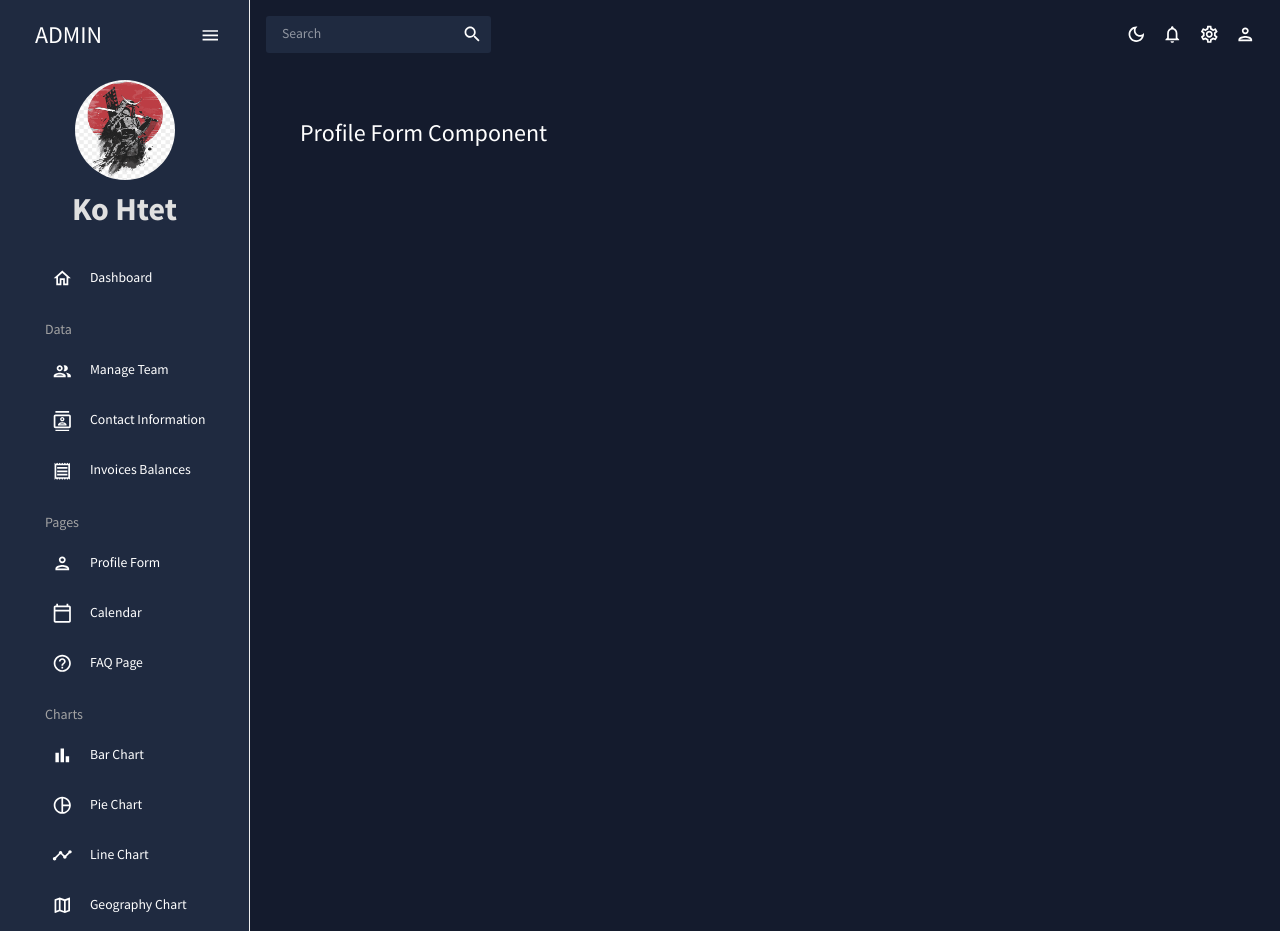
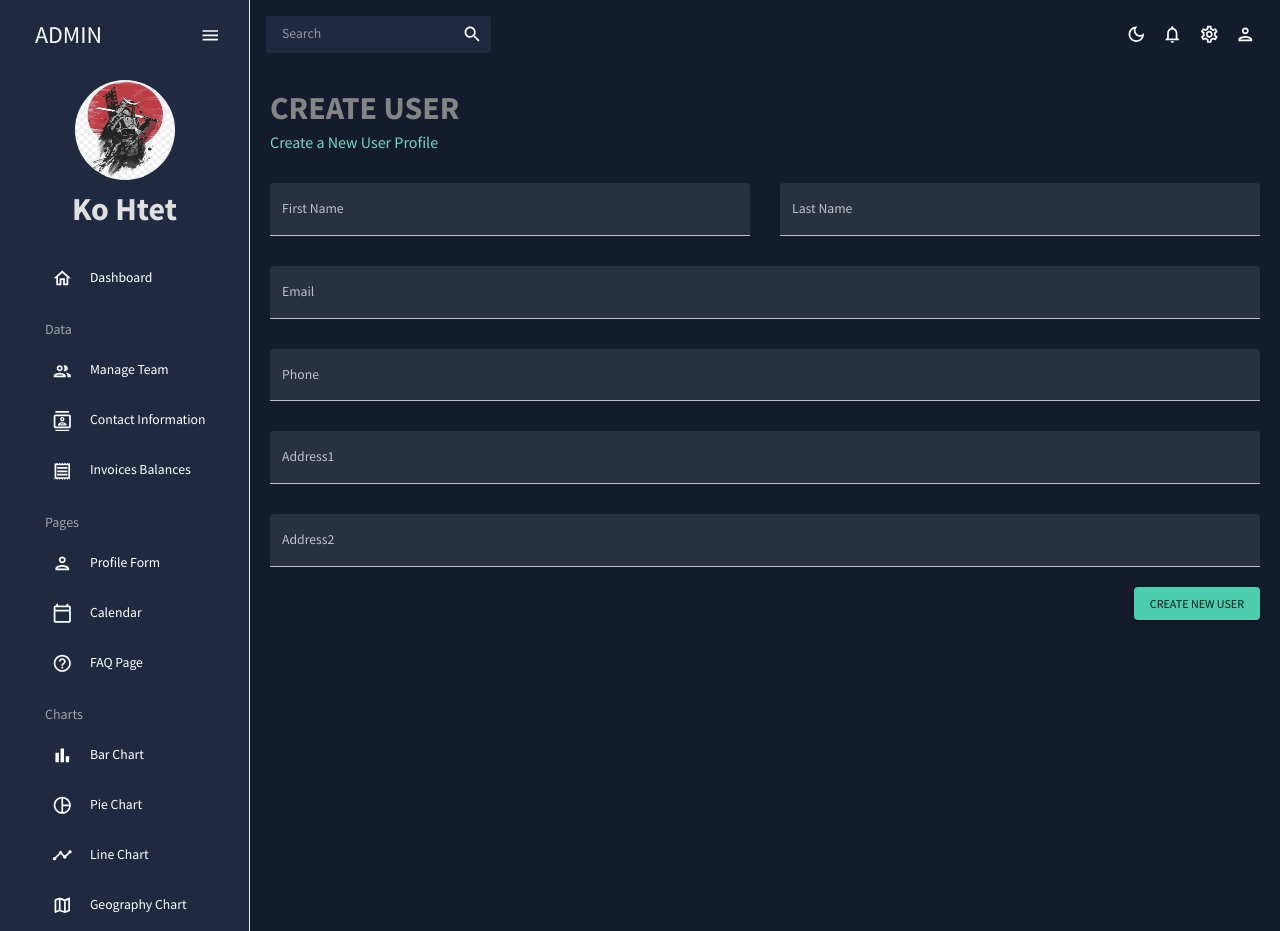
Before and after one commit to htetsoemoe/react-admin-dashboard, a React (Vite) app in the folder admin-dashboard/: page /form in a window 1280 px wide. Built offline with nearby package versions, Linux system fonts and the light colour scheme.

Commit message:
finished profile form component

```diff
--- a/admin-dashboard/src/scenes/form/index.jsx
+++ b/admin-dashboard/src/scenes/form/index.jsx
@@ -1,11 +1,149 @@
 import React from 'react'
-import { Typography } from '@mui/material'
+import { Box, Button, TextField } from '@mui/material'
+import { Formik } from 'formik'
+import * as yup from 'yup'
+import useMediaQuery from '@mui/material/useMediaQuery'
+import Header from '../../components/Header'
 
 const index = () => {
+
+  const isNonMobile = useMediaQuery("(min-width:600px)")
+
+  const handleFormSubmit = (values) => {
+    console.log(values);
+  }
+
+  const initialValues = {
+    firstName: "",
+    lastName: "",
+    email: "",
+    phone: "",
+    address1: "",
+    address2: ""
+  }
+
+  const phoneRegExp =
+    /^((\+[1-9]{1,4}[ -]?)|(\([0-9]{2,3}\)[ -]?)|([0-9]{2,4})[ -]?)*?[0-9]{3,4}[ -]?[0-9]{3,4}$/;
+
+  // From validation with yup
+  const checkoutSchema = yup.object().shape({
+    firstName: yup.string().required("required"),
+    lastName: yup.string().required("required"),
+    email: yup.string().email("invalid email").required("required"),
+    phone: yup.
+      string()
+      .matches(phoneRegExp, "Phone number is not valid"),
+    address1: yup.string().required("required"),
+    address2: yup.string().required("required"),
+  })
+
   return (
-    <div>
-      <Typography variant='h3' sx={{ ml: "50px", mt: "50px" }}>Profile Form Component</Typography>
-    </div>
+    <Box m='20px'>
+      <Header title='CREATE USER' subtitle='Create a New User Profile' />
+
+      <Formik
+        onSubmit={handleFormSubmit}
+        initialValues={initialValues}
+        validationSchema={checkoutSchema}
+      >
+        {({ values, errors, touched, handleBlur, handleChange, handleSubmit }) => (
+          <form onSubmit={handleSubmit}>
+            <Box
+              display="grid"
+              gap="30px"
+              gridTemplateColumns="repeat(4, minmax(0, 1fr))"
+              sx={{
+                "& > div": { gridColumn: isNonMobile ? undefined : 'span 4' }
+              }}
+            >
+              <TextField
+                fullWidth
+                variant='filled'
+                type='text'
+                label='First Name'
+                onBlur={handleBlur}
+                onChange={handleChange}
+                value={values.firstName}
+                name='firstName'
+                error={!!touched.firstName && !!errors.firstName}
+                helperText={touched.firstName && errors.firstName}
+                sx={{ gridColumn: "span 2" }}
+              />
+              <TextField
+                fullWidth
+                variant='filled'
+                type='text'
+                label='Last Name'
+                onBlur={handleBlur}
+                onChange={handleChange}
+                value={values.lastName}
+                name='lastName'
+                error={!!touched.lastName && !!errors.lastName}
+                helperText={touched.lastName && errors.lastName}
+                sx={{ gridColumn: "span 2" }}
+              />
+              <TextField
+                fullWidth
+                variant='filled'
+                type='text'
+                label='Email'
+                onBlur={handleBlur}
+                onChange={handleChange}
+                value={values.email}
+                name='email'
+                error={!!touched.email && !!errors.email}
+                helperText={touched.email && errors.email}
+                sx={{ gridColumn: "span 4" }}
+              />
+              <TextField
+                fullWidth
+                variant='filled'
+                type='text'
+                label='Phone'
+                onBlur={handleBlur}
+                onChange={handleChange}
+                value={values.phone}
+                name='phone'
+                error={!!touched.phone && !!errors.phone}
+                helperText={touched.phone && errors.phone}
+                sx={{ gridColumn: "span 4" }}
+              />
+              <TextField
+                fullWidth
+                variant='filled'
+                type='text'
+                label='Address1'
+                onBlur={handleBlur}
+                onChange={handleChange}
+                value={values.address1}
+                name='address1'
+                error={!!touched.address1 && !!errors.address1}
+                helperText={touched.address1 && errors.address1}
+                sx={{ gridColumn: "span 4" }}
+              />
+              <TextField
+                fullWidth
+                variant='filled'
+                type='text'
+                label='Address2'
+                onBlur={handleBlur}
+                onChange={handleChange}
+                value={values.address2}
+                name='address2'
+                error={!!touched.address2 && !!errors.address2}
+                helperText={touched.address2 && errors.address2}
+                sx={{ gridColumn: "span 4" }}
+              />
+            </Box>
+            <Box display="flex" justifyContent="end" mt="20px">
+              <Button type='submit' color='secondary' variant='contained'>
+                Create New User
+              </Button>
+            </Box>
+          </form>
+        )}
+      </Formik>
+    </Box>
   )
 }
 
```
